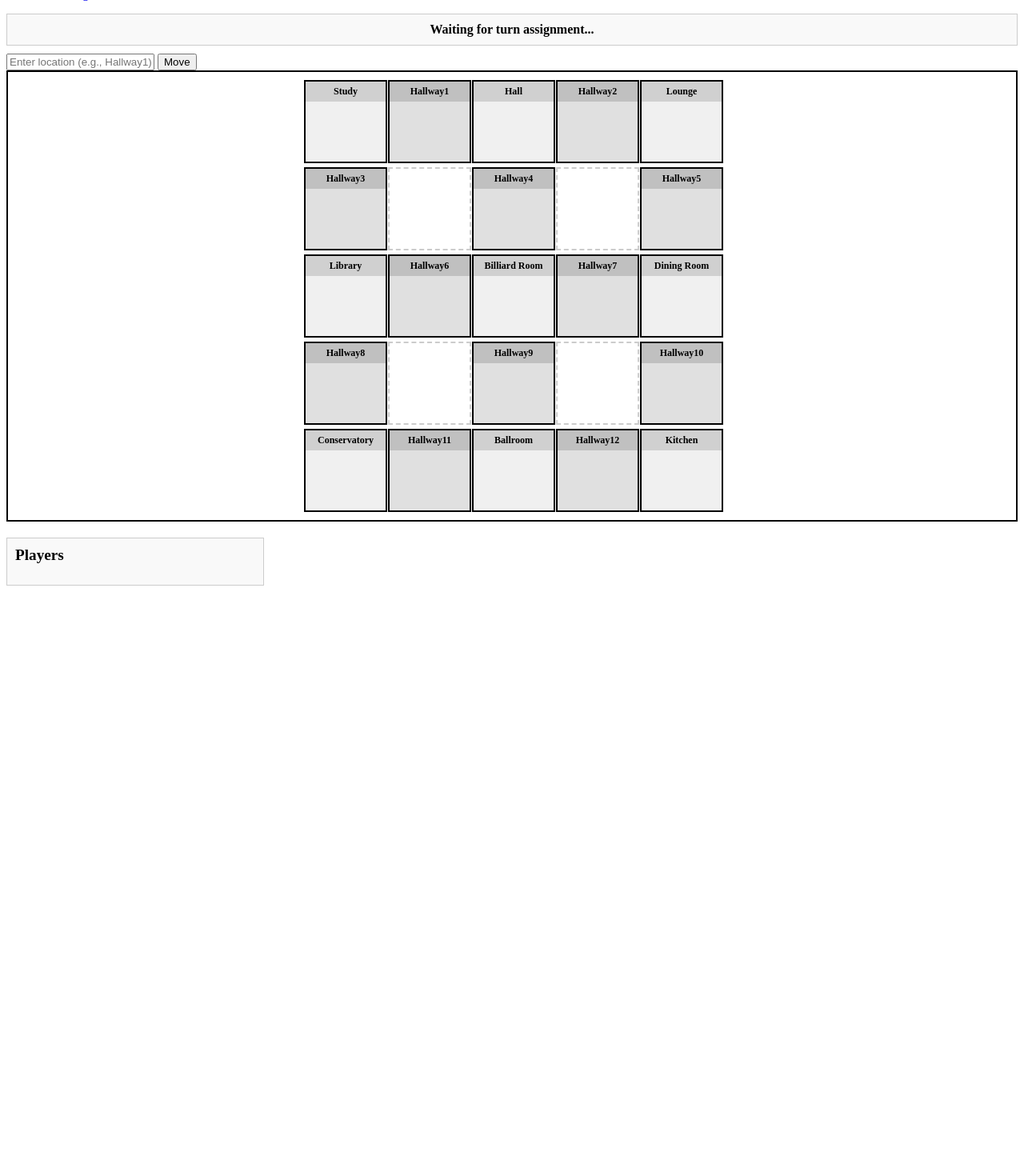
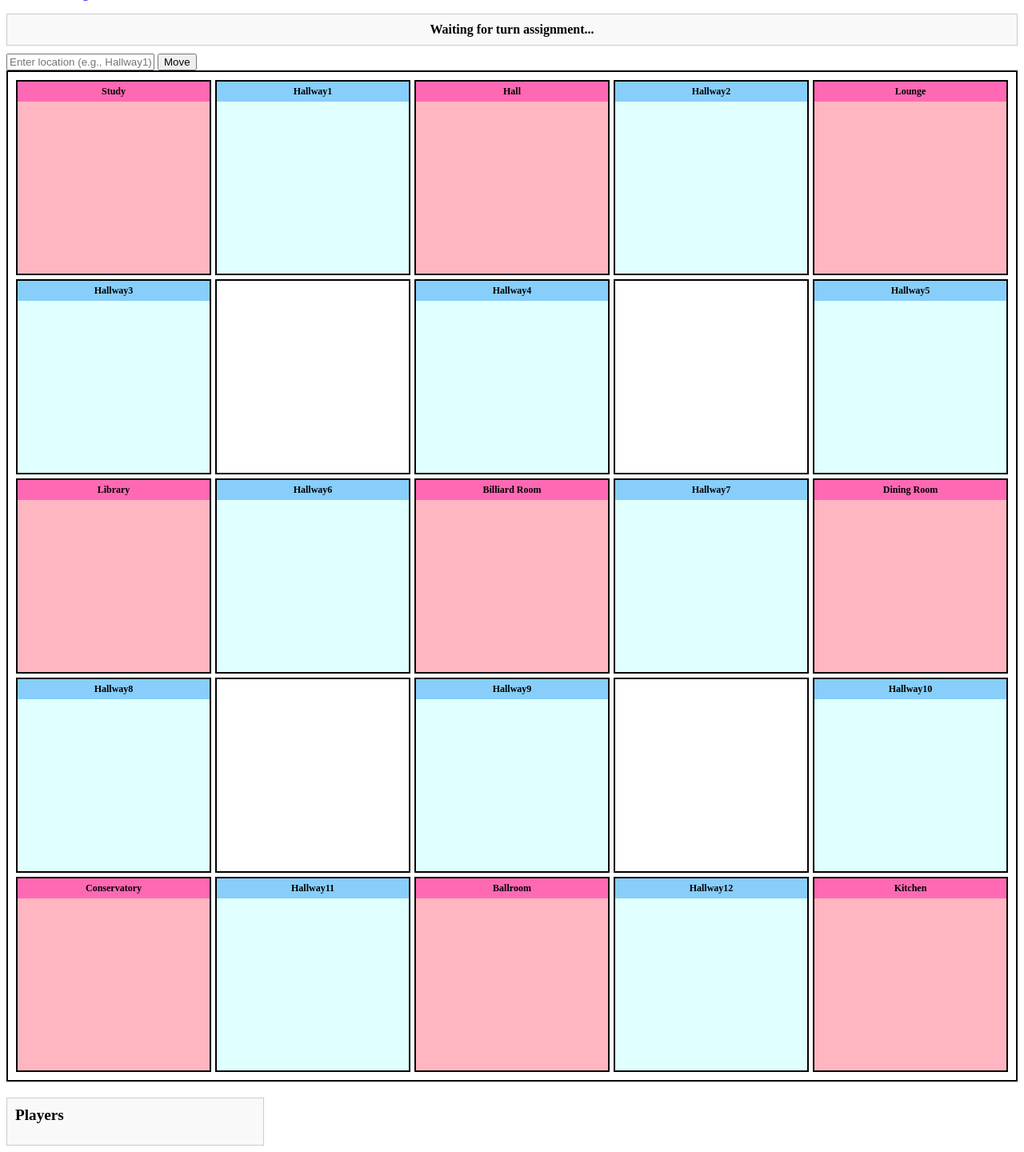
Before and after one commit to hyunjinkim-developer/learn-clueless-django, a Django app: template game/templates/game/game.html in a window 1280 px wide. Shown: the part 97-1537 px from the top of the page at 80% size. Before the commit the page ends 829 px from the top, so only its background shows below. Run offline with Django 5.2, Linux system fonts and the light colour scheme; the template is opened without the code that fills it, so the values that code supplies are empty.

Commit message:
feat: Display character line by line if there's several characters in one room

```diff
--- a/game/templates/game/game.html
+++ b/game/templates/game/game.html
@@ -1,66 +1,62 @@
 <!DOCTYPE html>
 <html>
-<head>
 <style>
     :root { /* Define a global CSS variable */
         --room-hallway-name-font-size: 12px;
     }
     #game-board {
         display: grid;  /* Use CSS Grid for board layout */
-            grid-template-columns: repeat(5, 100px);  /* 5 columns of 100px each */
+        grid-template-columns: repeat(5, 1fr);  /* 5 columns with equal fractions */
         gap: 5px;  /* Gap between grid cells */
         justify-content: center;  /* Center the grid */
         background-color: #fff;  /* White background */
         padding: 10px;  /* Padding around the board */
         border: 2px solid #000;  /* Black border */
     }
+    .room, .hallway, .vacant {
+        border: 2px solid #000;  /* Unified border for all */
+        width: 100%;  /* Full width of the grid column */
+        aspect-ratio: 1;  /* Ensures height equals width for a square */
+        text-align: center;  /* Center text */
+        position: relative;  /* Enable positioning for internal elements */
+        box-sizing: border-box;  /* Include border and padding in the height/width calculation */
+    }
+    .room-characters span, .hallway-characters span {
+            white-space: nowrap;  /* Prevent character names from splitting across lines */
+            display: block;  /* Ensure each character name takes its own line */
+        }
     .room {
-            border: 2px solid #000;  /* Black border for rooms */
-            width: 100px;  /* Fixed width */
-            height: 100px;  /* Fixed height */
-            text-align: center;  /* Center text */
-            background-color: #f0f0f0;  /* Light gray background */
-            position: relative;  /* Enable positioning for internal elements */
+        background-color: lightpink;
     }
     .room-name {
         font-size: var(--room-hallway-name-font-size);  /* Smaller font for room name */
         font-weight: bold;  /* Bold text for emphasis */
         padding: 5px 0;  /* Padding for spacing */
-            background-color: #d0d0d0;  /* Slightly darker background for name */
+        background-color: hotpink;
     }
     .room-characters {
         font-size: 10px;  /* Smaller font for character list */
         padding: 2px;  /* Padding for characters */
         overflow-y: auto;  /* Enable scrolling if multiple characters */
-            max-height: 60px;  /* Limit height to fit within room */
+        white-space: pre-line;  /* Preserve newlines for line-by-line display */
     }
     .hallway {
-            border: 2px solid #000;  /* Black border for hallways */
-            width: 100px;  /* Fixed width */
-            height: 100px;  /* Fixed height */
-            text-align: center;  /* Center text */
-            background-color: #e0e0e0;  /* Slightly darker gray */
-            position: relative;  /* Enable positioning for internal elements */
+        background-color: lightcyan;
     }
     .hallway-name {
         font-size: var(--room-hallway-name-font-size);  /* Smaller font for hallway name */
         font-weight: bold;  /* Bold text for emphasis */
         padding: 5px 0;  /* Padding for spacing */
-            background-color: #c0c0c0;  /* Slightly darker background for name */
+        background-color: lightskyblue;
     }
     .hallway-characters {
         font-size: 10px;  /* Smaller font for character list */
         padding: 2px;  /* Padding for characters */
         overflow-y: auto;  /* Enable scrolling if needed */
-            max-height: 60px;  /* Limit height to fit within hallway */
+        white-space: pre-line;  /* Preserve newlines for line-by-line display */
     }
     .vacant {
-            border: 2px dashed #ccc;  /* Dashed border for vacant spaces */
-            width: 100px;  /* Fixed width */
-            height: 100px;  /* Fixed height, matching rooms and hallways */
-            text-align: center;  /* Center text */
         background-color: white;  /* White background */
-            position: relative;  /* Enable positioning for internal elements */
     }
     .info-message {
         color: blue;  /* Blue color for info messages */
@@ -106,6 +102,7 @@
         animation: fadeMove 0.5s ease-in-out;  /* Apply the fadeMove animation over 0.5s */
     }
 </style>
+<head>
 </head>
 <body>
     <h1>Clue-Less Game {{ game_id }}</h1>  <!-- Display game ID -->
@@ -284,6 +281,7 @@
                     charElement.classList.add('fade-move');  // Apply the animation
                 }
         }
+        setSquareDimensions();  // Update square dimensions after move
     }
 
     function updateRoomCharacters(players) {  // Update characters in rooms
@@ -292,8 +290,8 @@
             const charElement = document.getElementById(`${roomId}-characters`);  // Get the characters div for the room
             if (charElement) {
                     const charactersInRoom = players.filter(player => player.location === roomId && player.character)
-                    .map(player => player.character)
-                    .join(', ');  // Get all characters in the room, joined by commas
+                        .map(player => `<span>${player.character}</span>`)  // Wrap each character in a <span> to prevent splitting
+                        .join('');  // Join with empty string (newlines are handled by CSS)
                     charElement.innerHTML = charactersInRoom || '';  // Set the character list or empty if none
                 }
         });
@@ -305,8 +303,8 @@
                 const charElement = document.getElementById(`${hallwayId}-characters`);  // Get the characters div for the hallway
                 if (charElement) {
                     const charactersInHallway = players.filter(player => player.location === hallwayId && player.character)
-                    .map(player => player.character)
-                    .join(', ');  // Get all characters in the hallway, joined by commas
+                        .map(player => `<span>${player.character}</span>`)  // Wrap each character in a <span> to prevent splitting
+                        .join('');  // Join with empty string (newlines are handled by CSS)
                     charElement.innerHTML = charactersInHallway || '';  // Set the character list or empty if none
                 }
             });
@@ -321,6 +319,25 @@
                     li.textContent = `ID: ${player.id} | ${player.user__username}: ${player.character}`;  // Set text
                     playerList.appendChild(li);  // Add to list
                 }
+            });
+        }
+
+    function setSquareDimensions() {  // Set height to match width for square layout
+            const rooms = document.querySelectorAll('.room');
+            const hallways = document.querySelectorAll('.hallway');
+            const vacants = document.querySelectorAll('.vacant');
+            const allElements = [...rooms, ...hallways, ...vacants];
+            let maxWidth = 0;
+
+            allElements.forEach(element => {
+                const computedStyle = getComputedStyle(element);
+                const width = element.getBoundingClientRect().width;  // Get the actual rendered width
+                maxWidth = Math.max(maxWidth, width);  // Update maxWidth if this is wider
+            });
+
+            // Apply the maximum width as height to all elements for a square shape
+            allElements.forEach(element => {
+                element.style.height = `${maxWidth}px`;  // Set height to match width
             });
         }
 
```
Also changed, not shown: 1 other file. Lines whose indentation alone changed are shown as unchanged.
